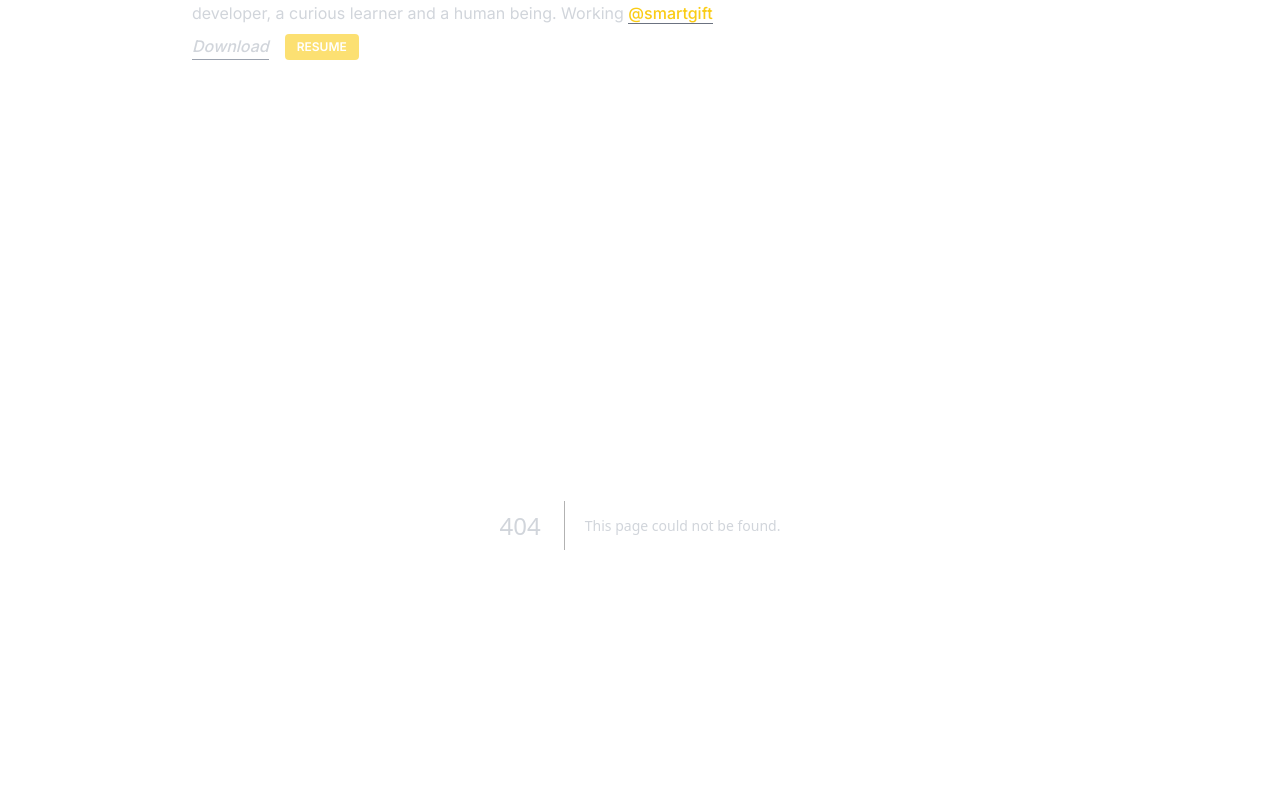
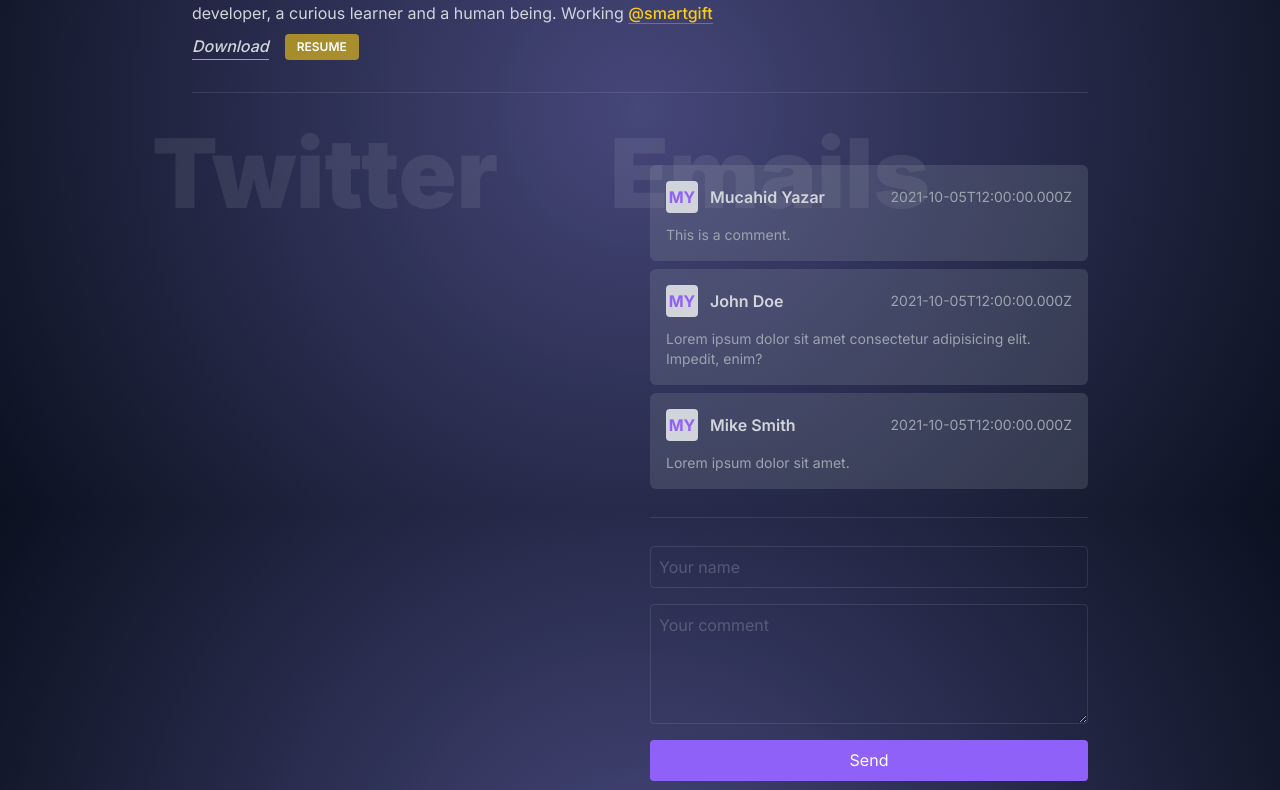
Before and after one commit to mucahidyazar/mucahid.dev, a Next.js app: page /feedbacks in a window 1280 px wide. Before the commit this address had no page. Shown: the part 290-1080 px from the top of the page. Built offline with nearby package versions, Linux system fonts and the light colour scheme.

Commit message:
refactor: rename feeds to feedbacks

```diff
--- a/app/feeds/page.tsx
+++ b/app/feedbacks/page.tsx
@@ -22,7 +22,7 @@ const comments = [
   },
 ]
 
-export default function Feeds() {
+export default function Feedbacks() {
   return (
     <div id="feeds">
       <section
@@ -56,17 +56,20 @@ export default function Feeds() {
                 key={comment.id}
                 className="p-4 bg-gray-400 bg-opacity-20 rounded-md hover:bg-opacity-30"
               >
-                <div className="flex items-center gap-2">
-                  <div className="w-8 h-8 bg-gray-300 rounded-full font-bold text-purple-500 grid place-content-center">
-                    MY
+                <div className="flex flex-col gap-3">
+                  <div className="flex items-center justify-between">
+                    <div className="flex items-center gap-3">
+                      <div className="w-8 h-8 min-w-[32px] min-h-[32px] bg-gray-300 rounded font-bold text-purple-500 grid place-content-center">
+                        MY
+                      </div>
+                      <p className="font-semibold">{comment.name}</p>
+                    </div>
+                    <p className="text-gray-400 text-sm">
+                      {comment.date.toString()}
+                    </p>
                   </div>
                   <div className="flex flex-col">
-                    <div className="flex items-center gap-2">
-                      <p className="font-semibold">{comment.name}</p>
-                      <p className="text-gray-400 text-sm">
-                        {comment.date.toString()}
-                      </p>
-                    </div>
+                    <div className="flex items-center gap-2"></div>
                     <p className="text-gray-400 text-sm">{comment.text}</p>
                   </div>
                 </div>
@@ -79,17 +82,17 @@ export default function Feeds() {
           <form className="flex flex-col gap-4">
             <div className="flex items-center gap-2">
               <input
-                className="w-full h-8 px-2 rounded-md bg-gray-400 bg-opacity-20 text-gray-300"
+                className="w-full p-2 bg-transparent bg-opacity-20 text-gray-300 border border-solid border-white border-opacity-10 rounded placeholder-white placeholder-opacity-20 focus:border-none"
                 type="text"
                 placeholder="Your name"
               />
             </div>
             <textarea
-              className="w-full h-32 px-2 rounded-md bg-gray-400 bg-opacity-20 text-gray-300"
+              className="w-full min-h-[120px] p-2 bg-transparent bg-opacity-20 text-gray-300 border border-solid border-white border-opacity-10 rounded placeholder-white placeholder-opacity-20 focus:border-none"
               placeholder="Your comment"
             />
             <button
-              className="w-24 h-8 rounded-md bg-purple-500 text-white ml-auto"
+              className="w-full p-2 rounded bg-purple-500 text-white ml-auto"
               type="submit"
             >
               Send
--- a/src/components/Navbar.tsx
+++ b/src/components/Navbar.tsx
@@ -19,8 +19,8 @@ export default function Navbar() {
       path: '/room',
     },
     {
-      label: 'Feeds',
-      path: '/feeds',
+      label: 'Feedbacks',
+      path: '/feedbacks',
     },
   ]
 
```
